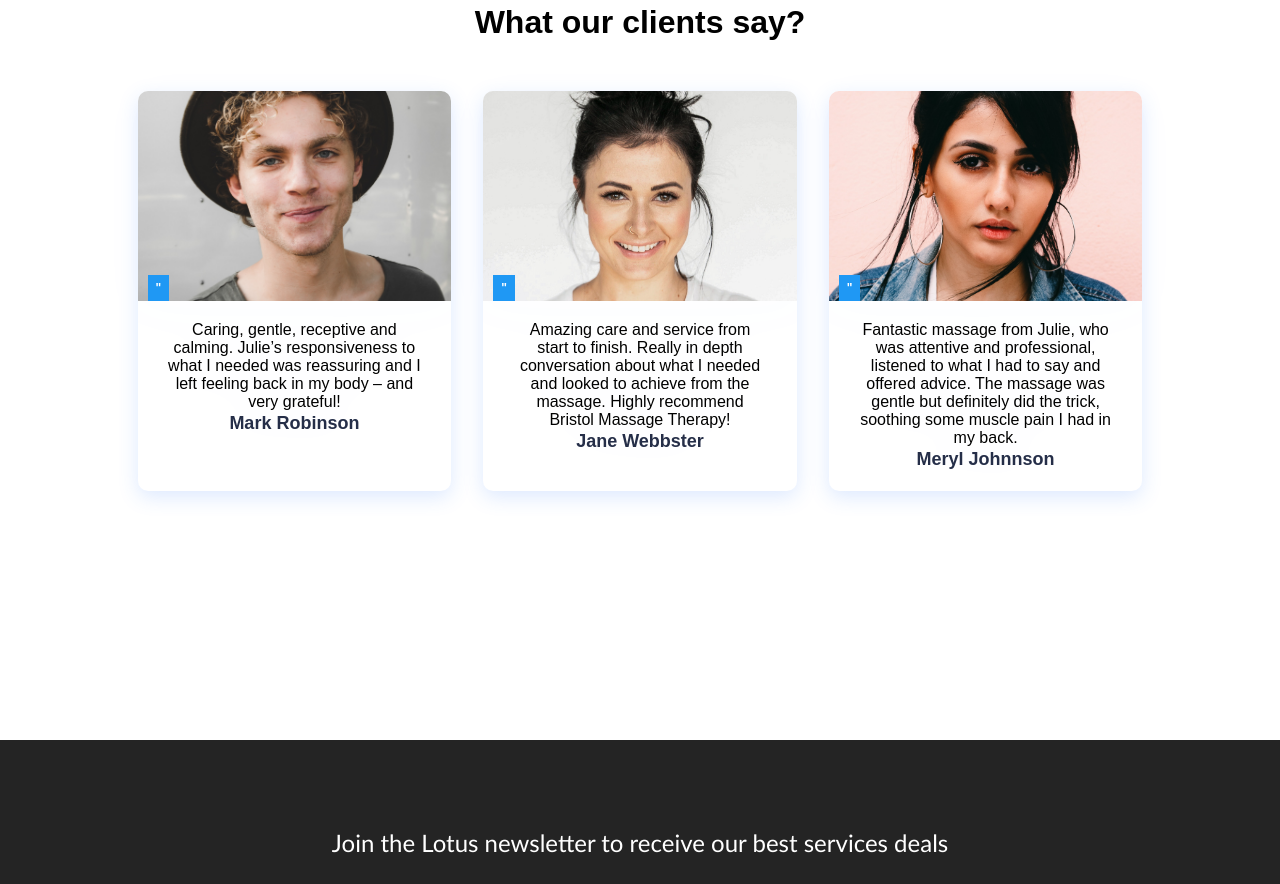
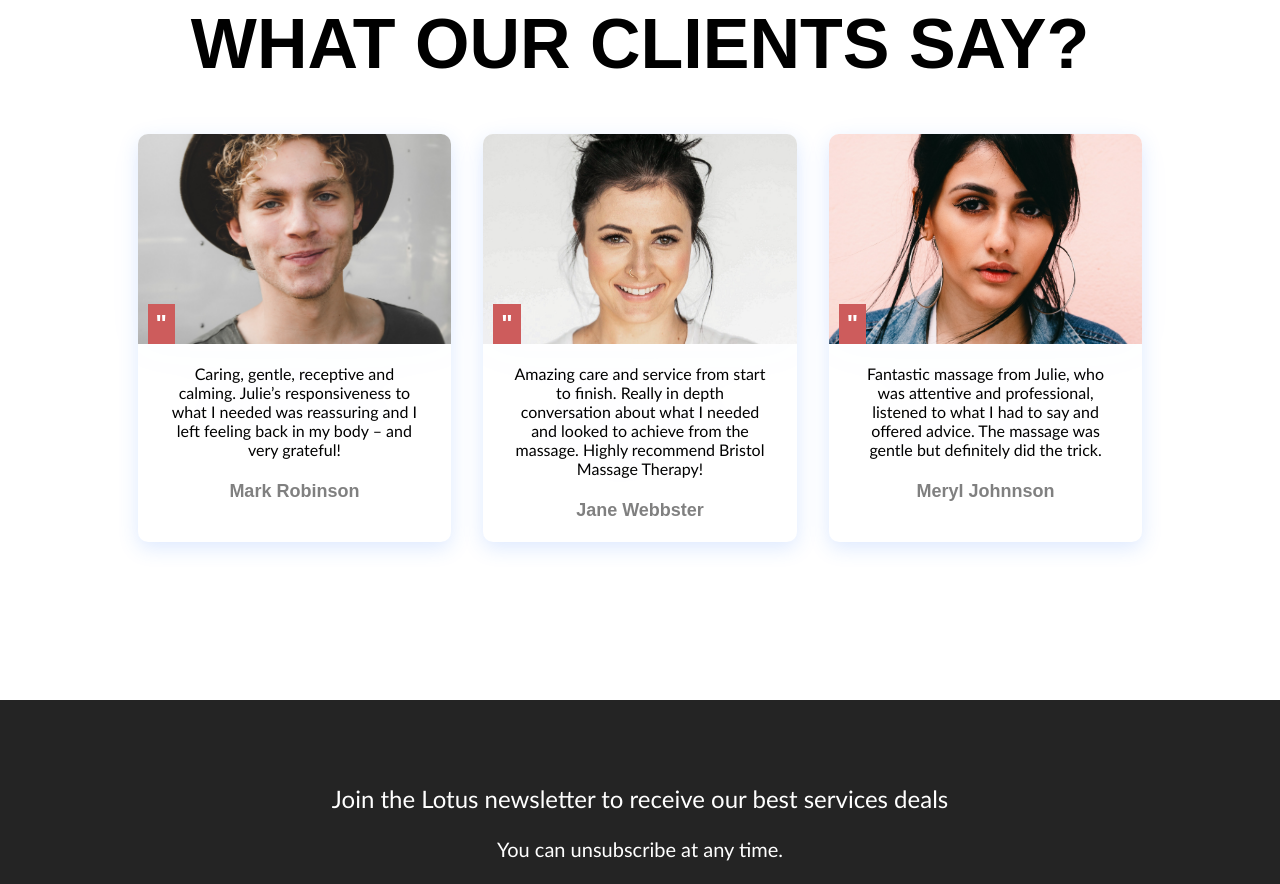
Before and after one commit to andreapesic/React-domaci, a React (Create React App) app: page / in a window 1280 px wide. Shown: the part 1580-2464 px from the top of the page. Built offline with nearby package versions, Linux system fonts and the light colour scheme.

Commit message:
Dodatno stilizovanje

```diff
--- a/src/components/Button.js
+++ b/src/components/Button.js
@@ -11,7 +11,8 @@ export const Button = ({
   type,
   onClick,
   buttonStyle,
-  buttonSize
+  buttonSize,
+  link
 }) => {
   const checkButtonStyle = STYLES.includes(buttonStyle)
     ? buttonStyle
@@ -20,7 +21,7 @@ export const Button = ({
   const checkButtonSize = SIZES.includes(buttonSize) ? buttonSize : SIZES[0];
 
   return (
-    <Link to='/services' className='btn-mobile'>
+    <Link to={link} className='btn-mobile'>
       <button
         className={`btn ${checkButtonStyle} ${checkButtonSize}`}
         onClick={onClick}
--- a/src/components/Cards.css
+++ b/src/components/Cards.css
@@ -5,6 +5,8 @@
 
 h1 {
   text-align: center;
+  color: black;
+  font-size: 70px;
 }
 
 .cards__container {
@@ -63,10 +65,10 @@ h1 {
   margin-left: 10px;
   padding: 6px 8px;
   max-width: calc((100%) - 60px);
-  font-size: 12px;
+  font-size: 24px;
   font-weight: 700;
   color: #fff;
-  background-color: #1f98f4;
+  background-color: indianred;
   box-sizing: border-box;
 }
 
@@ -90,18 +92,21 @@ h1 {
 }
 
 .cards__item__info {
-  padding: 20px 30px 20px;
+  padding: 20px 30px;
 }
 
 .cards__item__title {
-  color: #252e48;
+  color: grey;
   font-size: 18px;
   line-height: 24px;
   text-align: center;
+  margin-top: 20px;
 }
 
 .cards__item__text {
   text-align: center;
+  font-family: "Trebuchet MS", "Lucida Sans Unicode", "Lucida Grande",
+    "Lucida Sans", Arial, sans-serif;
 }
 
 @media only screen and (min-width: 1200px) {
--- a/src/components/Cards.js
+++ b/src/components/Cards.js
@@ -20,14 +20,14 @@ function Cards() {
         },
         {
             name: 'Meryl Johnnson',
-            text: 'Fantastic massage from Julie, who was attentive and professional, listened to what I had to say and offered advice. The massage was gentle but definitely did the trick, soothing some muscle pain I had in my back.',
+            text: 'Fantastic massage from Julie, who was attentive and professional, listened to what I had to say and offered advice. The massage was gentle but definitely did the trick.',
             src: Image3
         }
     ];
 
   return (
     <div className='cards'>
-      <h1>What our clients say?</h1>
+      <h1>WHAT OUR CLIENTS SAY?</h1>
       <div className='cards__container'>
         <div className='cards__wrapper'>
           <ul className='cards__items'>
--- a/src/components/Footer.css
+++ b/src/components/Footer.css
@@ -5,6 +5,7 @@
   flex-direction: column;
   justify-content: center;
   align-items: center;
+  height: 50vh;
 }
 
 .footer-subscription {
@@ -13,7 +14,6 @@
   justify-content: center;
   align-items: center;
   text-align: center;
-
   margin-bottom: 24px;
   padding: 24px;
   color: #fff;
@@ -43,6 +43,10 @@
   font-size: 18px;
   margin-bottom: 16px;
   border: 1px solid #fff;
+}
+
+.input-areas {
+  margin-top: 10px;
 }
 
 .footer-links {
@@ -100,6 +104,7 @@
 }
 
 .social-media {
+  margin-top: -20px;
   max-width: 1000px;
   width: 100%;
 }
--- a/src/components/Footer.js
+++ b/src/components/Footer.js
@@ -21,7 +21,7 @@ function Footer() {
               type='email'
               placeholder='Your Email'
             />
-            <Button buttonStyle='btn--outline'>Subscribe</Button>
+            <Button buttonStyle='btn--outline' link='/'>Subscribe</Button>
           </form>
         </div>
       </section>
--- a/src/components/MainSection.css
+++ b/src/components/MainSection.css
@@ -38,7 +38,7 @@
 
 .main-text > h1 {
   color: black;
-  font-size: 80px;
+  font-size: 70px;
 }
 
 .main-text > h3 {
@@ -66,7 +66,7 @@
 }
 
 .main-clients {
-  height: 100vh;
+  height: 95vh;
 }
 
 .main-btns {
--- a/src/components/MainSection.js
+++ b/src/components/MainSection.js
@@ -16,6 +16,7 @@ function MainSection() {
           className='btns'
           buttonStyle='btn--outline'
           buttonSize='btn--large'
+          link='/services'
         >
           MAKE AN APPOINTMENT
         </Button>
```
